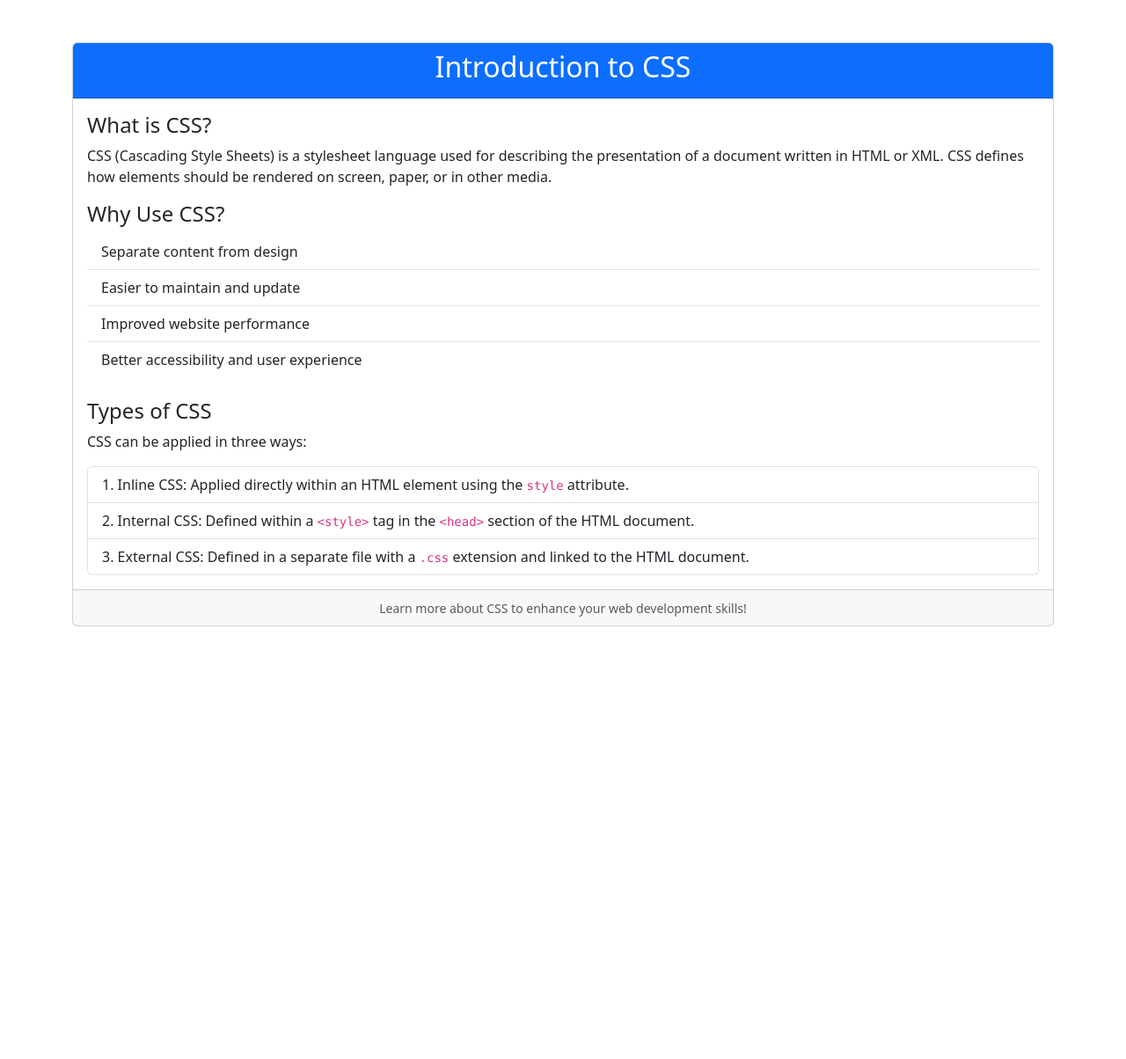
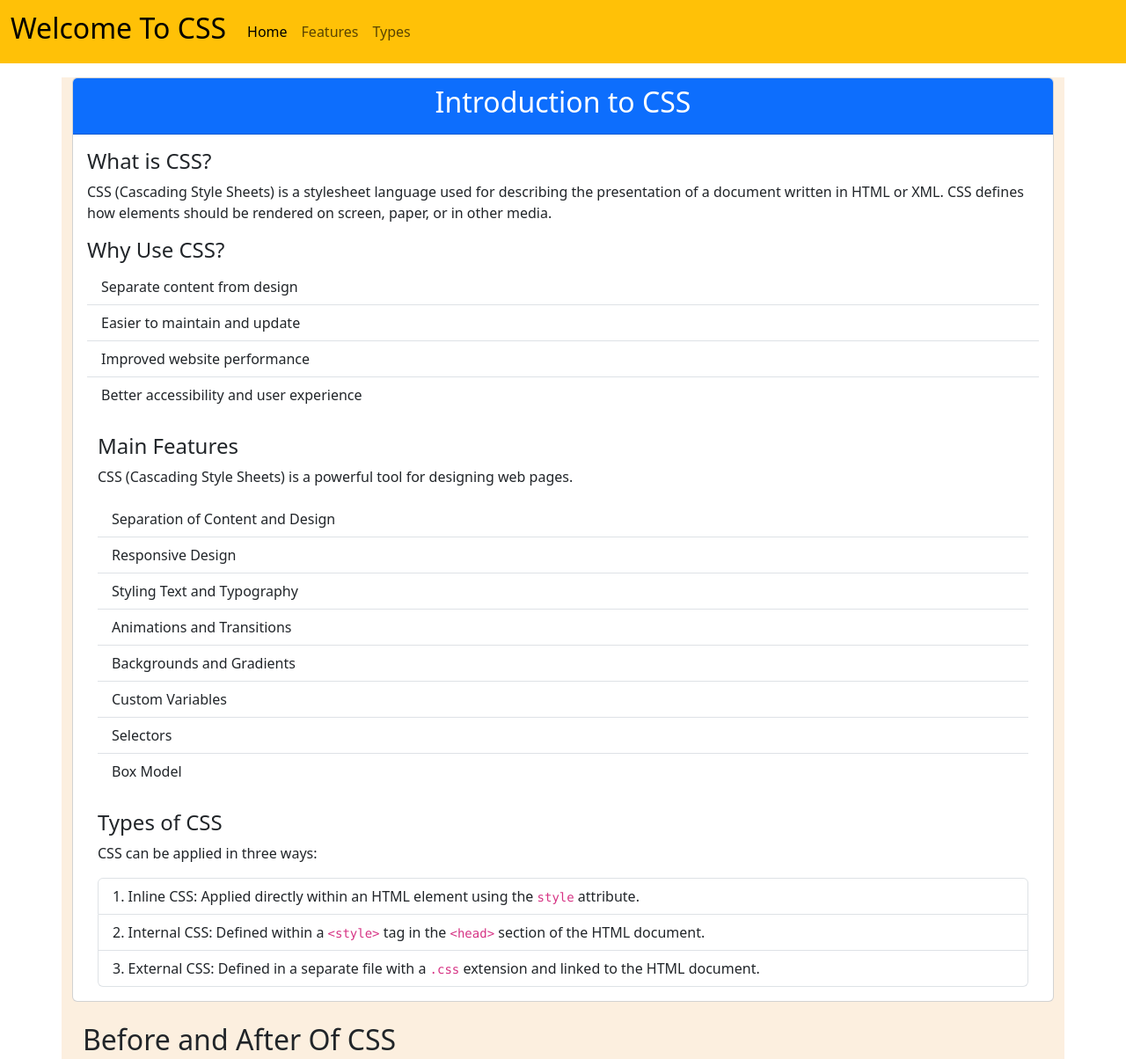
Before and after one commit to rahmanizum/adzyn-academy-notes, a plain HTML site: page src/pages/htmlandcss/03-intro-to-css.html in a window 1280 px wide. Shown: the top 1204 px of the page at 88% size. Before the commit the page ends 800 px from the top, so only its background shows below. Drawn offline with nearby package versions, Linux system fonts and the light colour scheme.

Commit message:
add navigation bar to index and introduction to CSS pages

```diff
--- a/src/pages/htmlandcss/03-intro-to-css.html
+++ b/src/pages/htmlandcss/03-intro-to-css.html
@@ -8,7 +8,30 @@
     <link href="https://cdn.jsdelivr.net/npm/bootstrap@5.3.0-alpha1/dist/css/bootstrap.min.css" rel="stylesheet">
 </head>
 <body>
-    <div class="container mt-5">
+
+    <nav class="navbar navbar-expand-lg bg-warning">
+        <div class="container-fluid">
+          <a class="navbar-brand" href="#"><h2>Welcome To CSS</h2></a>
+          <button class="navbar-toggler" type="button" data-bs-toggle="collapse" data-bs-target="#navbarNav" aria-controls="navbarNav" aria-expanded="false" aria-label="Toggle navigation">
+            <span class="navbar-toggler-icon"></span>
+          </button>
+          <div class="collapse navbar-collapse" id="navbarNav">
+            <ul class="navbar-nav">
+              <li class="nav-item">
+                <a class="nav-link active" aria-current="page" href="#">Home</a>
+              </li>
+              <li class="nav-item">
+                <a class="nav-link" href="#features">Features</a>
+              </li>
+              <li class="nav-item">
+                <a class="nav-link" href="#types">Types</a>
+              </li>
+            </ul>
+          </div>
+        </div>
+      </nav>
+
+    <div style="background-color: rgb(252, 239, 223);"  class="container mt-3">
         <div class="card">
             <div class="card-header bg-primary text-white text-center">
                 <h2>Introduction to CSS</h2>
@@ -25,6 +48,25 @@
                     <li class="list-group-item">Improved website performance</li>
                     <li class="list-group-item">Better accessibility and user experience</li>
                 </ul>
+                <br>
+                <div class="container" id="features">
+                    <h4 class="card-title"> Main Features</h4>
+                    <p class="card-text">
+                        CSS (Cascading Style Sheets) is a powerful tool for designing web pages.
+                    </p>
+                    <ul class="list-group list-group-flush">
+                        <li class="list-group-item">Separation of Content and Design</li>
+                        <li class="list-group-item">Responsive Design</li>
+                        <li class="list-group-item"> Styling Text and Typography</li>
+                        <li class="list-group-item">Animations and Transitions</li>
+                        <li class="list-group-item">Backgrounds and Gradients</li>
+                        <li class="list-group-item">Custom Variables</li>
+                        <li class="list-group-item">Selectors</li>
+                        <li class="list-group-item">Box Model</li>
+                    </ul>
+                </div>
+                    <div class="container" id="types">
+
                     <h4 class="card-title mt-4">Types of CSS</h4>
                     <p class="card-text">
                         CSS can be applied in three ways:
@@ -35,11 +77,25 @@
                         <li class="list-group-item">External CSS: Defined in a separate file with a <code>.css</code> extension and linked to the HTML document.</li>
                     </ol>
                 </div>
-            <div class="card-footer text-center">
-                <small class="text-muted">Learn more about CSS to enhance your web development skills!</small>
         </div>
     </div>
+    <br>
+    <div class="container">
+        <h2 class="card-title">Before and After Of CSS</h2>
+        <br>
+        <img src="https://cdn.jsdelivr.net/gh/MakeSchool-Tutorials/sa-2018-landing-page@master/P03-Stylin-With-CSS/assets/before_after_css_zen.jpg" class="img-thumbnail" alt="img1">
+        <br>
+        <br>
+        <img src="https://miro.medium.com/v2/resize:fit:1400/1*onZx46c_-Xio8dcGxzhJpw.jpeg" class="img-thumbnail" alt="img2">
     </div>
+    <br>
+    <br>
+   <div style="text-align:right;" class="container"><h6>By Mohammed Imthiyas</h6>
+
+   </div>
+
+    </div>
+    <br>
 
     <!-- Bootstrap Bundle with Popper -->
     <script src="https://cdn.jsdelivr.net/npm/bootstrap@5.3.0-alpha1/dist/js/bootstrap.bundle.min.js"></script>
```
Also changed, not shown: src/index.html (+1 -0 lines). Lines whose indentation alone changed are shown as unchanged.
